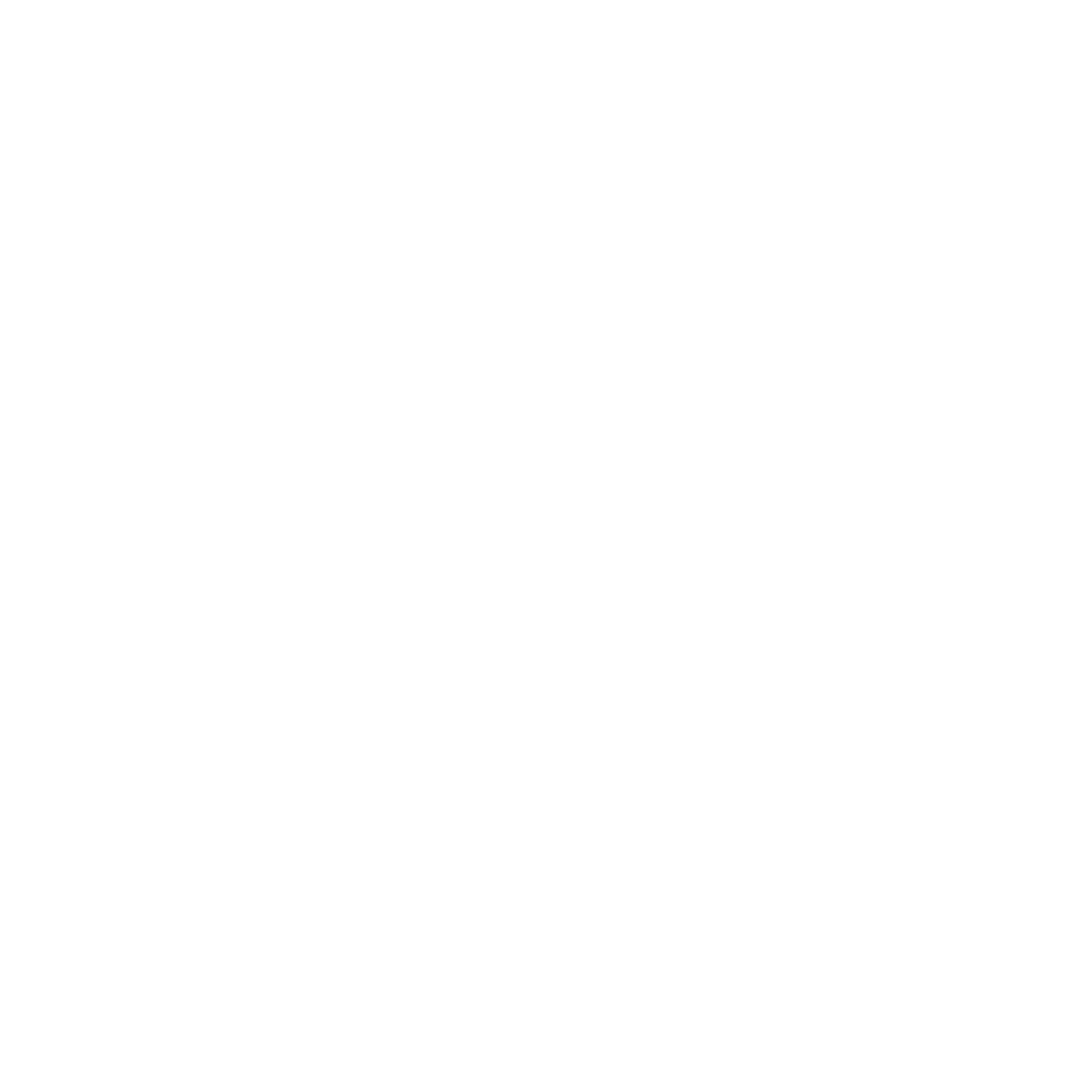
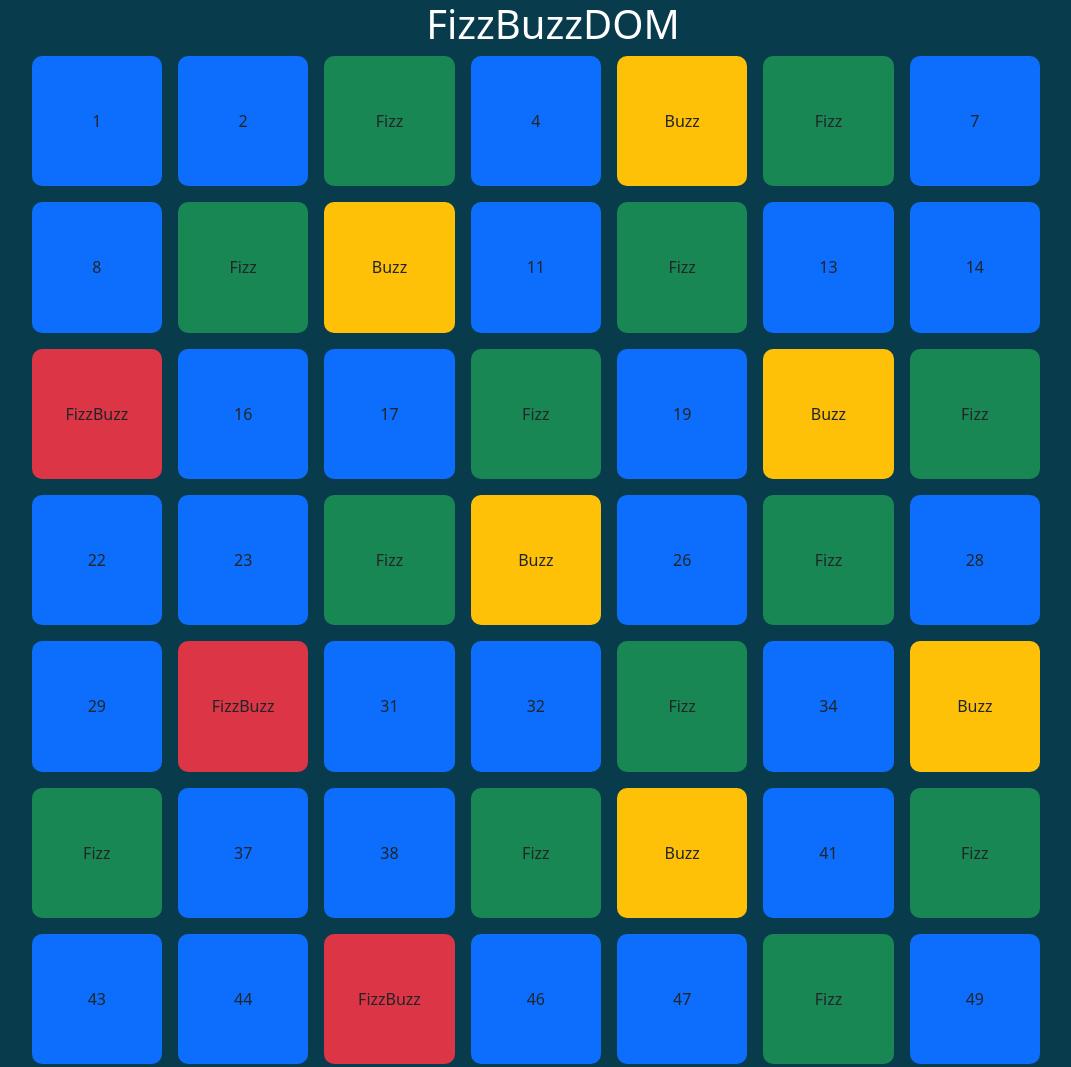
Before and after one commit to GabrielePazi/js-fizzbuzz, a plain HTML site: page index.html in a window 1280 px wide. Shown: the top 1067 px of the page, without its empty margins (87-1158 px from the left). Before the commit the page ends 800 px from the top, so only its background shows below. Drawn offline with nearby package versions, Linux system fonts and the light colour scheme.

Commit message:
1.2 bonus 1 e 2

```diff
--- a/css/style.css
+++ b/css/style.css
@@ -7,3 +7,12 @@
 .bg-dark-blue {
   background-color: rgb(8, 59, 76);
 }
+
+.square {
+  width: calc(100% / 8);
+  aspect-ratio: 1/1;
+  display: flex;
+  justify-content: center;
+  align-items: center;
+  border-radius: 10px;
+}
--- a/index.html
+++ b/index.html
@@ -9,6 +9,16 @@
 </head>
 <body>
 
+  <div class="container-fluid">
+    <div class="row justify-content-center bg-dark-blue">
+      <div class="col-10">
+        <h1 class="text-white text-center">FizzBuzzDOM</h1>
+        <div class="fizz-buzz-container d-flex flex-wrap gap-3">
+        </div>
+      </div>
+    </div>
+  </div>
+
   <script src="./js/main.js"></script>
 </body>
 </html>
--- a/js/main.js
+++ b/js/main.js
@@ -1,13 +1,44 @@
+const fizzBuzzContainer = document.querySelector(".fizz-buzz-container");
+
 for (let i = 1; i <= 100; i++) {
+
+  //crea singole celle
+  let singleSquare = document.createElement("div")
+
+  //aggiunge la classe square indipendentemente dal contenuto
+  singleSquare.classList.add('square')
+
   if (i % 3 == 0 && i % 5 == 0) {
-    console.log("FizzBuzz")
+
+    //assegna classe con colore e il contenuto FizzBuzz
+    singleSquare.classList.add('bg-danger')
+    singleSquare.innerHTML = "FizzBuzz"
+
+    //appende la singola cella al padre se no non si vede
+    fizzBuzzContainer.append(singleSquare)
   } else {
+
     if (i % 3 == 0) {
-      console.log("Fizz")
+
+      //assegna classe con colore e il contenuto Fizz
+      singleSquare.classList.add('bg-success')
+      singleSquare.innerHTML = "Fizz"
+
+      fizzBuzzContainer.append(singleSquare)
     } else if (i % 5 == 0) {
-      console.log("Buzz")
+
+      //assegna classe con colore e il contenuto Buzz
+      singleSquare.classList.add('bg-warning')
+      singleSquare.innerHTML = "Buzz"
+
+      fizzBuzzContainer.append(singleSquare)
     } else {
-      console.log(i)
+
+      //assegna classe con colore e il valore dell'indice
+      singleSquare.classList.add('bg-primary')
+      singleSquare.innerHTML = i.toString()
+
+      fizzBuzzContainer.append(singleSquare)
     }
   }
 }
```
